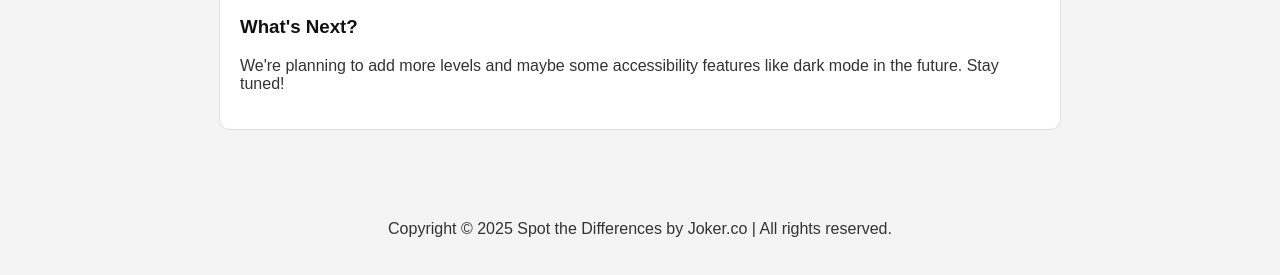
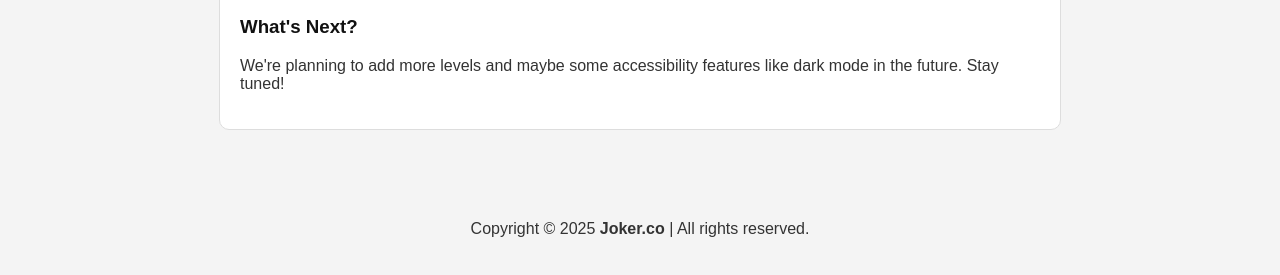
Before and after one commit to nutellayan/WebTech, a website built with webpack: page about.html in a window 1280 px wide. Shown: the part 517-792 px from the top of the page. Built offline with nearby package versions, Linux system fonts and the light colour scheme.

Commit message:
Updated All footers

```diff
--- a/about.html
+++ b/about.html
@@ -42,7 +42,12 @@
 </div>
 
 <footer>
-  <p>Copyright © 2025 Spot the Differences by Joker.co | All rights reserved.</p>
+  <p>Copyright © 2025
+    <span class="hover-logo">
+      <strong>Joker.co</strong>
+      <img src="assets/jokerco.gif" alt="Joker.co Logo" class="logo-tooltip" />
+    </span> | All rights reserved.
+  </p>
 </footer>
 
 </body>
```
Also changed, not shown: contact.html (+6 -1 lines), faq.html (+6 -1 lines), game.html (+6 -1 lines), how-to-play.html (+6 -1 lines), index.html (+6 -1 lines).
